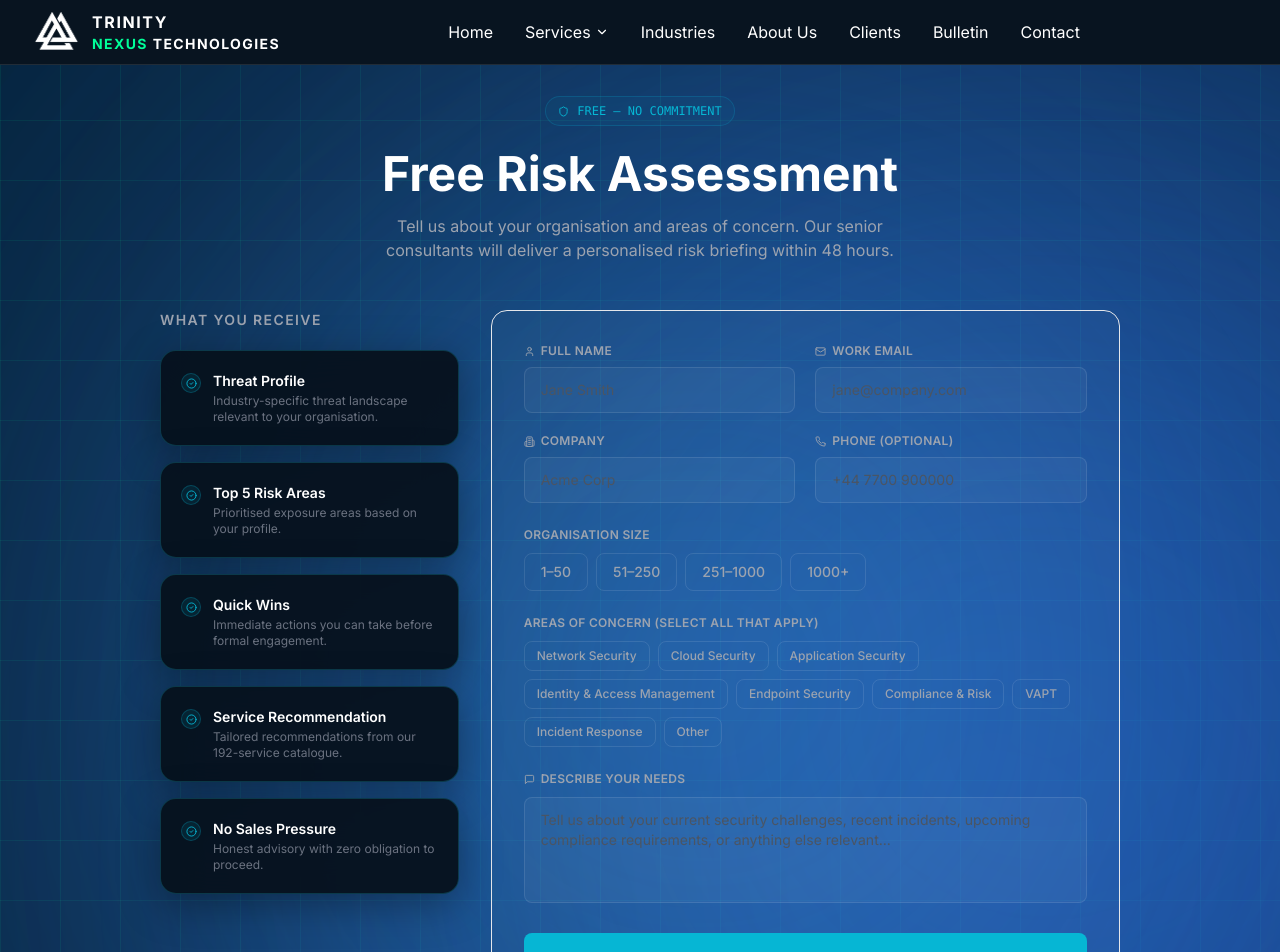
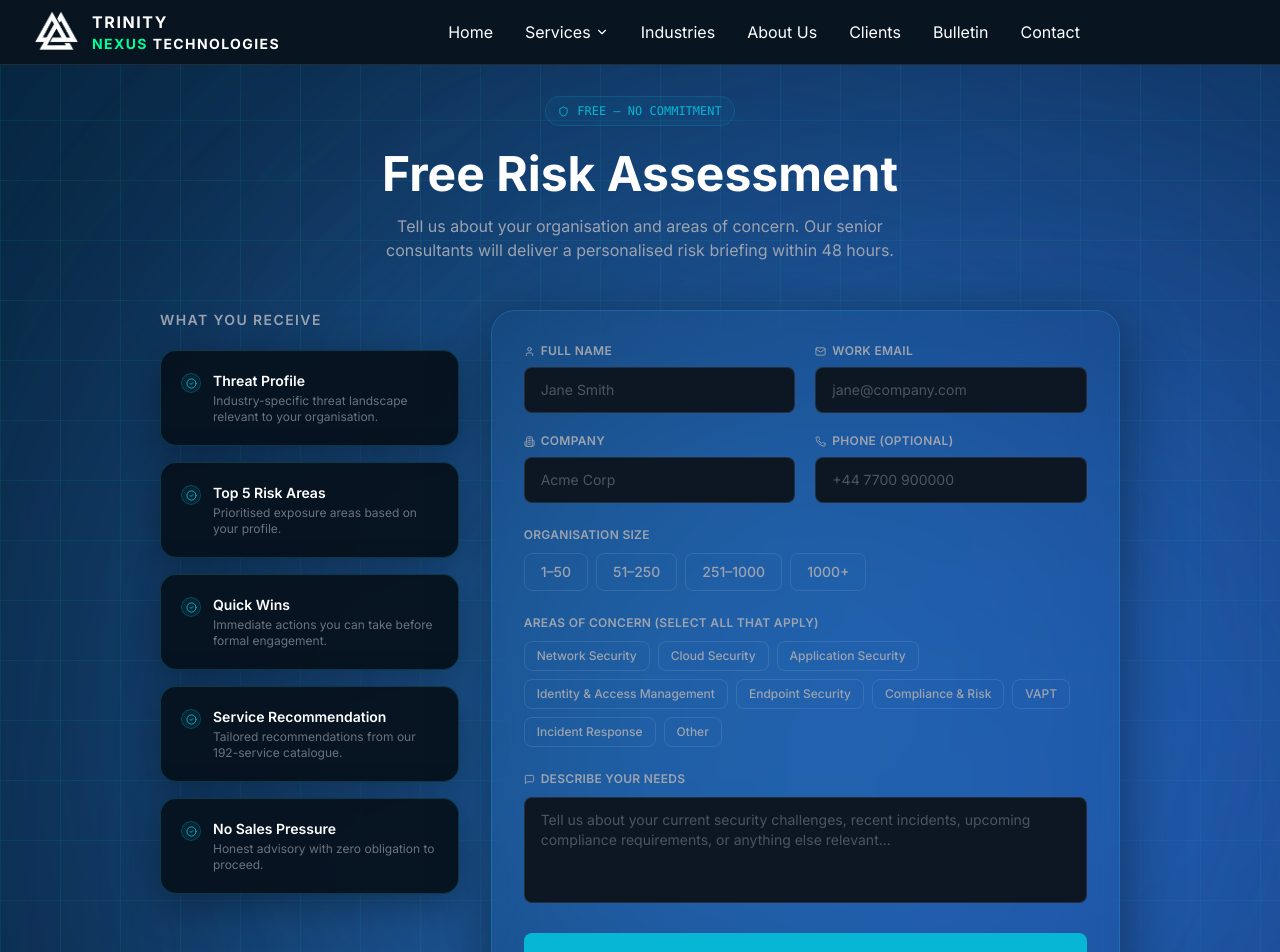
Before and after one commit to trinitynexusit/Trinity-website-aryan, a React (Vite) app: page /assessment in a window 1280 px wide. Shown: the top 952 px of the page. Built offline with nearby package versions, Linux system fonts and the light colour scheme.

Commit message:
Updated website

```diff
--- a/src/pages/Assessment.jsx
+++ b/src/pages/Assessment.jsx
@@ -164,7 +164,15 @@ transition-all duration-300
 
 
           <div className="lg:col-span-2">
-            <form onSubmit={handleSubmit} className="p-8 rounded-2xl border border-white/8 bg-white/[0.02] space-y-6">
+            <form onSubmit={handleSubmit} className="
+p-6 sm:p-8
+rounded-3xl
+border border-cyan-400/20
+bg-[#07111d]/92
+backdrop-blur-xl
+shadow-[0_15px_60px_rgba(0,0,0,0.45)]
+space-y-6
+">
               <div className="grid sm:grid-cols-2 gap-5">
                 <Field icon={User} label="Full Name" placeholder="Jane Smith" value={form.name} error={errors.name} onChange={(v) => handleChange('name', v)}/>
                 <Field icon={Mail} label="Work Email" type="email" placeholder="jane@company.com" value={form.email} error={errors.email} onChange={(v) => handleChange('email', v)}/>
@@ -208,7 +216,7 @@ transition-all duration-300
                     Describe Your Needs
                   </span>
                 </label>
-                <textarea rows={4} value={form.message} onChange={(e) => handleChange('message', e.target.value)} placeholder="Tell us about your current security challenges, recent incidents, upcoming compliance requirements, or anything else relevant..." className={`w-full bg-white/[0.04] border rounded-lg px-4 py-3 text-sm text-white placeholder-gray-600 focus:outline-none focus:border-[#06b6d4]/40 focus:bg-[#06b6d4]/[0.03] transition-all resize-none ${errors.message ? 'border-red-500/50' : 'border-white/10'}`}/>
+                <textarea rows={4} value={form.message} onChange={(e) => handleChange('message', e.target.value)} placeholder="Tell us about your current security challenges, recent incidents, upcoming compliance requirements, or anything else relevant..." className={`w-full bg-[#0d1623] border rounded-lg px-4 py-3 text-sm text-white placeholder-gray-600 focus:outline-none focus:border-[#06b6d4]/40 focus:bg-[#06b6d4]/[0.03] transition-all resize-none ${errors.message ? 'border-red-500/50' : 'border-white/10'}`}/>
                 {errors.message && (<p className="mt-1.5 text-xs text-red-400 flex items-center gap-1">
                     <AlertCircle size={11}/> {errors.message}
                   </p>)}
@@ -245,7 +253,7 @@ function Field({ icon: Icon, label, type = 'text', placeholder, value, error, on
           {label}
         </span>
       </label>
-      <input type={type} value={value} onChange={(e) => onChange(e.target.value)} placeholder={placeholder} className={`w-full bg-white/[0.04] border rounded-lg px-4 py-3 text-sm text-white placeholder-gray-600 focus:outline-none focus:border-[#06b6d4]/40 focus:bg-[#06b6d4]/[0.03] transition-all ${error ? 'border-red-500/50' : 'border-white/10'}`}/>
+      <input type={type} value={value} onChange={(e) => onChange(e.target.value)} placeholder={placeholder} className={`w-full bg-[#0d1623] border rounded-lg px-4 py-3 text-sm text-white placeholder-gray-600 focus:outline-none focus:border-[#06b6d4]/40 focus:bg-[#06b6d4]/[0.03] transition-all ${error ? 'border-red-500/50' : 'border-white/10'}`}/>
       {error && (<p className="mt-1.5 text-xs text-red-400 flex items-center gap-1">
           <AlertCircle size={11}/> {error}
         </p>)}
```
